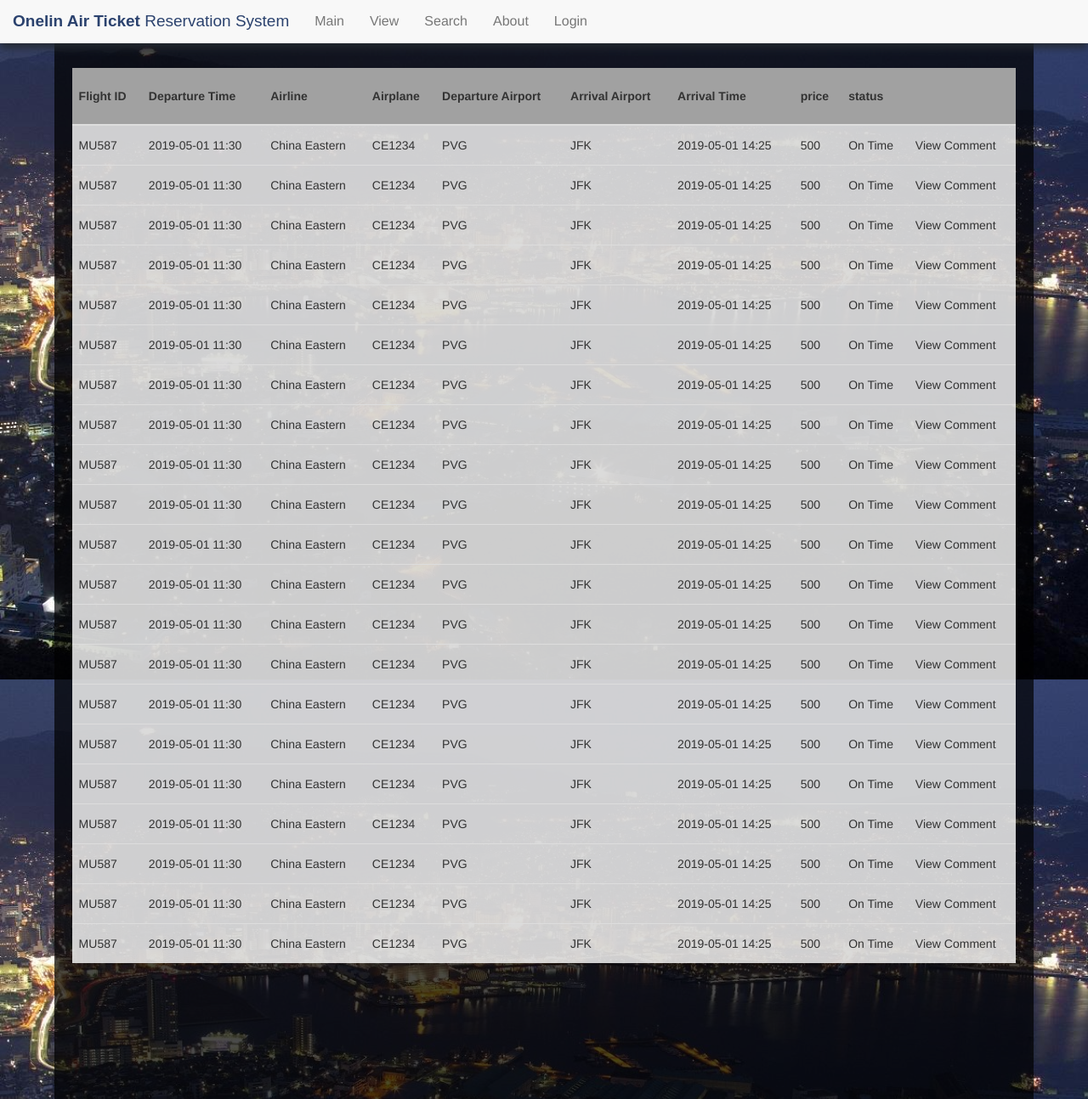
After one commit to SolidifiedRay/Online-Air-Ticket-Reservation-System, a PHP site: page /view.html in a window 1280 px wide. The commit adds this page. Shown: the whole page at 85% size. Run offline with PHP 8.4, Linux system fonts and the light colour scheme.

Commit message:
Update View and Search page

```diff
--- a/components/navigation.js
+++ b/components/navigation.js
@@ -15,8 +15,8 @@ inner += '    			</div>';
 inner += '    			<div class="collapse navbar-collapse" id="navbar-menu">';
 inner += '        			<ul class="nav navbar-nav">';
 inner += '        				<li class="cative"><a href="index.html" class="navbar-subtitle">Main</a></li>';
-inner += '        				<li class="cative"><a href="index.html" class="navbar-subtitle">View</a></li>';
-inner += '        				<li class="cative"><a href="index.html" class="navbar-subtitle">Search</a></li>';
+inner += '        				<li class="cative"><a href="view.html" class="navbar-subtitle">View</a></li>';
+inner += '        				<li class="cative"><a href="search.html" class="navbar-subtitle">Search</a></li>';
 inner += '        				<li class="cative"><a href="https://github.com/SolidifiedRay/Online-Air-Ticket-Reservation-System" class="navbar-subtitle" target="_blank">About</a></li>';
 inner += '        				<li class="cative"><a href="login.html" class="navbar-subtitle">Login</a></li>';
 inner += '        			</ul>';
--- a/files/css/index.css
+++ b/files/css/index.css
@@ -92,3 +92,27 @@
 	color: white;
 	font-size: 20px;
 }
+
+.view-table{
+	background-color: rgba(255,255,255,0.8);
+}
+
+.view-table-head{
+	line-height: 50px !important;
+}
+
+.view-table-td{
+	line-height: 30px !important;
+}
+
+.search-table{
+	margin:0 auto;
+	border-spacing: 100px;
+	width: 90%;
+	background-color: #a1a1a1;
+	padding: 20px;
+}
+
+.search-table-td{
+	padding: 20px;
+}
--- a/index.html
+++ b/index.html
@@ -36,14 +36,18 @@
           <div class="row" >
             <div class="col-md-12 col-sm-12 center">
               <div class="col-md-3 col-sm-12 center">
+                <a href="view.html">
                   <span class="glyphicon glyphicon-globe main-icon" aria-hidden="true"></span><br/><br/>
                   <span class="glyphicon-class main-font">View Flight</span>
                   <br/><br/>
+                </a>
               </div>
               <div class="col-md-3 col-sm-12 center">
+                <a href="search.html">
                   <span class="glyphicon glyphicon-search main-icon" aria-hidden="true"></span><br/><br/>
                   <span class="glyphicon-class main-font">Search Flight</span>
                   <br/><br/>
+                </a>
               </div>
               <div class="col-md-3 col-sm-12 center">
                 <a href="https://github.com/SolidifiedRay/Online-Air-Ticket-Reservation-System" target="_blank">
--- /dev/null
+++ b/view.html
@@ -0,0 +1,311 @@
+<!doctype html>
+<html lang="en">
+   <head>
+      <!-- Required meta tags -->
+      <meta charset="utf-8">
+      <meta name="viewport" content="width=device-width, initial-scale=1, shrink-to-fit=no">
+
+      <title>Online Air Ticket Reservation System</title>
+      <link rel="shortcut icon" href="img/icon/web_icon.png" type="image/x-icon"/>
+      <link href="files/css/index.css" rel="stylesheet" type="text/css">
+
+      <!-- 引入 Bootstrap -->
+      <link href="https://maxcdn.bootstrapcdn.com/bootstrap/3.3.7/css/bootstrap.min.css" rel="stylesheet">
+      <!-- HTML5 Shiv 和 Respond.js 用于让 IE8 支持 HTML5元素和媒体查询 -->
+      <!-- 注意： 如果通过 file://  引入 Respond.js 文件，则该文件无法起效果 -->
+      <!--[if lt IE 9]>
+         <script src="https://oss.maxcdn.com/libs/html5shiv/3.7.0/html5shiv.js"></script>
+         <script src="https://oss.maxcdn.com/libs/respond.js/1.3.0/respond.min.js"></script>
+      <![endif]-->
+   </head>
+   <body background="img/background.jpg" class="index-background">
+
+      <div id="nav">
+          <public-header></public-header>
+      </div>
+
+      <div class="content-box">
+          <br/><br/><br/><br/>
+          <div class="container" style="width: 100%">
+            <div class="row" style="width: 99%; margin:0 auto;">
+              <table class="table table-hover view-table" >
+                <thead style="background-color: #a1a1a1">
+                  <tr>
+                    <th class="view-table-head">Flight ID</th>
+                    <th class="view-table-head">Departure Time</th>
+                    <th class="view-table-head">Airline</th>
+                    <th class="view-table-head">Airplane</th>
+                    <th class="view-table-head">Departure Airport</th>
+                    <th class="view-table-head">Arrival Airport</th>
+                    <th class="view-table-head">Arrival Time</th>
+                    <th class="view-table-head">price</th>
+                    <th class="view-table-head">status</th>
+                    <th class="view-table-head"></th>
+                  </tr>
+                </thead>
+                <tbody>
+                  <tr>
+                    <td class="view-table-td">MU587</td>
+                    <td class="view-table-td">2019-05-01 11:30</td>
+                    <td class="view-table-td">China Eastern</td>
+                    <td class="view-table-td">CE1234</td>
+                    <td class="view-table-td">PVG</td>
+                    <td class="view-table-td">JFK</td>
+                    <td class="view-table-td">2019-05-01 14:25</td>
+                    <td class="view-table-td">500</td>
+                    <td class="view-table-td">On Time</td>
+                    <td class="view-table-td">View Comment</td>
+                  </tr>
+                  <tr>
+                    <td class="view-table-td">MU587</td>
+                    <td class="view-table-td">2019-05-01 11:30</td>
+                    <td class="view-table-td">China Eastern</td>
+                    <td class="view-table-td">CE1234</td>
+                    <td class="view-table-td">PVG</td>
+                    <td class="view-table-td">JFK</td>
+                    <td class="view-table-td">2019-05-01 14:25</td>
+                    <td class="view-table-td">500</td>
+                    <td class="view-table-td">On Time</td>
+                    <td class="view-table-td">View Comment</td>
+                  </tr>
+                  <tr>
+                    <td class="view-table-td">MU587</td>
+                    <td class="view-table-td">2019-05-01 11:30</td>
+                    <td class="view-table-td">China Eastern</td>
+                    <td class="view-table-td">CE1234</td>
+                    <td class="view-table-td">PVG</td>
+                    <td class="view-table-td">JFK</td>
+                    <td class="view-table-td">2019-05-01 14:25</td>
+                    <td class="view-table-td">500</td>
+                    <td class="view-table-td">On Time</td>
+                    <td class="view-table-td">View Comment</td>
+                  </tr>
+                  <tr>
+                    <td class="view-table-td">MU587</td>
+                    <td class="view-table-td">2019-05-01 11:30</td>
+                    <td class="view-table-td">China Eastern</td>
+                    <td class="view-table-td">CE1234</td>
+                    <td class="view-table-td">PVG</td>
+                    <td class="view-table-td">JFK</td>
+                    <td class="view-table-td">2019-05-01 14:25</td>
+                    <td class="view-table-td">500</td>
+                    <td class="view-table-td">On Time</td>
+                    <td class="view-table-td">View Comment</td>
+                  </tr>
+                  <tr>
+                    <td class="view-table-td">MU587</td>
+                    <td class="view-table-td">2019-05-01 11:30</td>
+                    <td class="view-table-td">China Eastern</td>
+                    <td class="view-table-td">CE1234</td>
+                    <td class="view-table-td">PVG</td>
+                    <td class="view-table-td">JFK</td>
+                    <td class="view-table-td">2019-05-01 14:25</td>
+                    <td class="view-table-td">500</td>
+                    <td class="view-table-td">On Time</td>
+                    <td class="view-table-td">View Comment</td>
+                  </tr>
+                  <tr>
+                    <td class="view-table-td">MU587</td>
+                    <td class="view-table-td">2019-05-01 11:30</td>
+                    <td class="view-table-td">China Eastern</td>
+                    <td class="view-table-td">CE1234</td>
+                    <td class="view-table-td">PVG</td>
+                    <td class="view-table-td">JFK</td>
+                    <td class="view-table-td">2019-05-01 14:25</td>
+                    <td class="view-table-td">500</td>
+                    <td class="view-table-td">On Time</td>
+                    <td class="view-table-td">View Comment</td>
+                  </tr>
+                  <tr>
+                    <td class="view-table-td">MU587</td>
+                    <td class="view-table-td">2019-05-01 11:30</td>
+                    <td class="view-table-td">China Eastern</td>
+                    <td class="view-table-td">CE1234</td>
+                    <td class="view-table-td">PVG</td>
+                    <td class="view-table-td">JFK</td>
+                    <td class="view-table-td">2019-05-01 14:25</td>
+                    <td class="view-table-td">500</td>
+                    <td class="view-table-td">On Time</td>
+                    <td class="view-table-td">View Comment</td>
+                  </tr>
+                  <tr>
+                    <td class="view-table-td">MU587</td>
+                    <td class="view-table-td">2019-05-01 11:30</td>
+                    <td class="view-table-td">China Eastern</td>
+                    <td class="view-table-td">CE1234</td>
+                    <td class="view-table-td">PVG</td>
+                    <td class="view-table-td">JFK</td>
+                    <td class="view-table-td">2019-05-01 14:25</td>
+                    <td class="view-table-td">500</td>
+                    <td class="view-table-td">On Time</td>
+                    <td class="view-table-td">View Comment</td>
+                  </tr>
+                  <tr>
+                    <td class="view-table-td">MU587</td>
+                    <td class="view-table-td">2019-05-01 11:30</td>
+                    <td class="view-table-td">China Eastern</td>
+                    <td class="view-table-td">CE1234</td>
+                    <td class="view-table-td">PVG</td>
+                    <td class="view-table-td">JFK</td>
+                    <td class="view-table-td">2019-05-01 14:25</td>
+                    <td class="view-table-td">500</td>
+                    <td class="view-table-td">On Time</td>
+                    <td class="view-table-td">View Comment</td>
+                  </tr>
+                  <tr>
+                    <td class="view-table-td">MU587</td>
+                    <td class="view-table-td">2019-05-01 11:30</td>
+                    <td class="view-table-td">China Eastern</td>
+                    <td class="view-table-td">CE1234</td>
+                    <td class="view-table-td">PVG</td>
+                    <td class="view-table-td">JFK</td>
+                    <td class="view-table-td">2019-05-01 14:25</td>
+                    <td class="view-table-td">500</td>
+                    <td class="view-table-td">On Time</td>
+                    <td class="view-table-td">View Comment</td>
+                  </tr>
+                  <tr>
+                    <td class="view-table-td">MU587</td>
+                    <td class="view-table-td">2019-05-01 11:30</td>
+                    <td class="view-table-td">China Eastern</td>
+                    <td class="view-table-td">CE1234</td>
+                    <td class="view-table-td">PVG</td>
+                    <td class="view-table-td">JFK</td>
+                    <td class="view-table-td">2019-05-01 14:25</td>
+                    <td class="view-table-td">500</td>
+                    <td class="view-table-td">On Time</td>
+                    <td class="view-table-td">View Comment</td>
+                  </tr>
+                  <tr>
+                    <td class="view-table-td">MU587</td>
+                    <td class="view-table-td">2019-05-01 11:30</td>
+                    <td class="view-table-td">China Eastern</td>
+                    <td class="view-table-td">CE1234</td>
+                    <td class="view-table-td">PVG</td>
+                    <td class="view-table-td">JFK</td>
+                    <td class="view-table-td">2019-05-01 14:25</td>
+                    <td class="view-table-td">500</td>
+                    <td class="view-table-td">On Time</td>
+                    <td class="view-table-td">View Comment</td>
+                  </tr>
+                  <tr>
+                    <td class="view-table-td">MU587</td>
+                    <td class="view-table-td">2019-05-01 11:30</td>
+                    <td class="view-table-td">China Eastern</td>
+                    <td class="view-table-td">CE1234</td>
+                    <td class="view-table-td">PVG</td>
+                    <td class="view-table-td">JFK</td>
+                    <td class="view-table-td">2019-05-01 14:25</td>
+                    <td class="view-table-td">500</td>
+                    <td class="view-table-td">On Time</td>
+                    <td class="view-table-td">View Comment</td>
+                  </tr>
+                  <tr>
+                    <td class="view-table-td">MU587</td>
+                    <td class="view-table-td">2019-05-01 11:30</td>
+                    <td class="view-table-td">China Eastern</td>
+                    <td class="view-table-td">CE1234</td>
+                    <td class="view-table-td">PVG</td>
+                    <td class="view-table-td">JFK</td>
+                    <td class="view-table-td">2019-05-01 14:25</td>
+                    <td class="view-table-td">500</td>
+                    <td class="view-table-td">On Time</td>
+                    <td class="view-table-td">View Comment</td>
+                  </tr>
+                  <tr>
+                    <td class="view-table-td">MU587</td>
+                    <td class="view-table-td">2019-05-01 11:30</td>
+                    <td class="view-table-td">China Eastern</td>
+                    <td class="view-table-td">CE1234</td>
+                    <td class="view-table-td">PVG</td>
+                    <td class="view-table-td">JFK</td>
+                    <td class="view-table-td">2019-05-01 14:25</td>
+                    <td class="view-table-td">500</td>
+                    <td class="view-table-td">On Time</td>
+                    <td class="view-table-td">View Comment</td>
+                  </tr>
+                  <tr>
+                    <td class="view-table-td">MU587</td>
+                    <td class="view-table-td">2019-05-01 11:30</td>
+                    <td class="view-table-td">China Eastern</td>
+                    <td class="view-table-td">CE1234</td>
+                    <td class="view-table-td">PVG</td>
+                    <td class="view-table-td">JFK</td>
+                    <td class="view-table-td">2019-05-01 14:25</td>
+                    <td class="view-table-td">500</td>
+                    <td class="view-table-td">On Time</td>
+                    <td class="view-table-td">View Comment</td>
+                  </tr>
+                  <tr>
+                    <td class="view-table-td">MU587</td>
+                    <td class="view-table-td">2019-05-01 11:30</td>
+                    <td class="view-table-td">China Eastern</td>
+                    <td class="view-table-td">CE1234</td>
+                    <td class="view-table-td">PVG</td>
+                    <td class="view-table-td">JFK</td>
+                    <td class="view-table-td">2019-05-01 14:25</td>
+                    <td class="view-table-td">500</td>
+                    <td class="view-table-td">On Time</td>
+                    <td class="view-table-td">View Comment</td>
+                  </tr>
+                  <tr>
+                    <td class="view-table-td">MU587</td>
+                    <td class="view-table-td">2019-05-01 11:30</td>
+                    <td class="view-table-td">China Eastern</td>
+                    <td class="view-table-td">CE1234</td>
+                    <td class="view-table-td">PVG</td>
+                    <td class="view-table-td">JFK</td>
+                    <td class="view-table-td">2019-05-01 14:25</td>
+                    <td class="view-table-td">500</td>
+                    <td class="view-table-td">On Time</td>
+                    <td class="view-table-td">View Comment</td>
+                  </tr>
+                  <tr>
+                    <td class="view-table-td">MU587</td>
+                    <td class="view-table-td">2019-05-01 11:30</td>
+                    <td class="view-table-td">China Eastern</td>
+                    <td class="view-table-td">CE1234</td>
+                    <td class="view-table-td">PVG</td>
+                    <td class="view-table-td">JFK</td>
+                    <td class="view-table-td">2019-05-01 14:25</td>
+                    <td class="view-table-td">500</td>
+                    <td class="view-table-td">On Time</td>
+                    <td class="view-table-td">View Comment</td>
+                  </tr>
+                  <tr>
+                    <td class="view-table-td">MU587</td>
+                    <td class="view-table-td">2019-05-01 11:30</td>
+                    <td class="view-table-td">China Eastern</td>
+                    <td class="view-table-td">CE1234</td>
+                    <td class="view-table-td">PVG</td>
+                    <td class="view-table-td">JFK</td>
+                    <td class="view-table-td">2019-05-01 14:25</td>
+                    <td class="view-table-td">500</td>
+                    <td class="view-table-td">On Time</td>
+                    <td class="view-table-td">View Comment</td>
+                  </tr>
+                  <tr>
+                    <td class="view-table-td">MU587</td>
+                    <td class="view-table-td">2019-05-01 11:30</td>
+                    <td class="view-table-td">China Eastern</td>
+                    <td class="view-table-td">CE1234</td>
+                    <td class="view-table-td">PVG</td>
+                    <td class="view-table-td">JFK</td>
+                    <td class="view-table-td">2019-05-01 14:25</td>
+                    <td class="view-table-td">500</td>
+                    <td class="view-table-td">On Time</td>
+                    <td class="view-table-td">View Comment</td>
+                  </tr>
+                </tbody>
+              </table>
+            </div>
+          </div>
+
+          <br/><br/><br/><br/><br/><br/><br/>
+      </div>
+
+      <!-- jQuery (Bootstrap 的 JavaScript 插件需要引入 jQuery) -->
+      <script src="https://code.jquery.com/jquery.js"></script>
+      <script src="components/navigation.js"></script>
+   </body>
+</html>
```
Also changed, not shown: search.html (added, +91 -0 lines).
